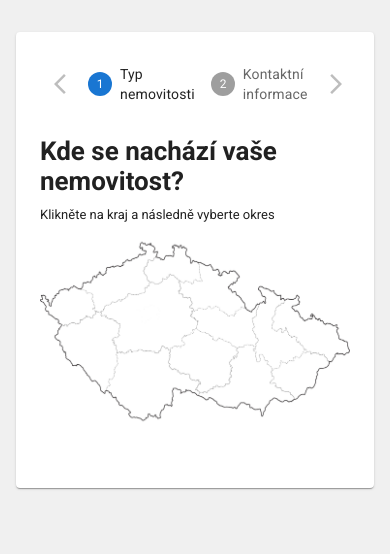
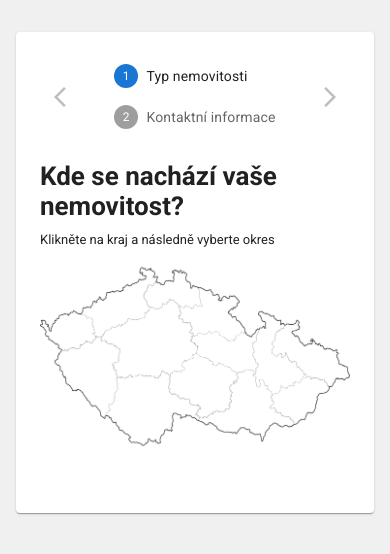
Before and after one commit to t-pyrope/sell-estate-front, a React (Create React App) app: page /chci-nabidku in a window 390 px wide. Shown: the top 554 px of the page. Built offline with nearby package versions, Linux system fonts and the light colour scheme.

Commit message:
Add responsive to stepper

```diff
--- a/src/assets/styles/main.css
+++ b/src/assets/styles/main.css
@@ -11,7 +11,6 @@ html {
 body {
     font-size: 1rem;
     font-family: "Roboto", sans-serif;
-    /* width: 100vw; */
     max-width: 100vw;
     color: rgb(31, 31, 31);
     background-color: rgb(240, 240, 240);
@@ -129,3 +128,12 @@ h1, p {
         margin: 0;
     }
 }
+
+@media (max-width: 450px) {
+    .MuiStepper-root.MuiStepper-horizontal {
+        flex-direction: column;
+        align-items: flex-start;
+        gap: 0.5rem;
+        flex-grow: 0;
+    }
+}
```
